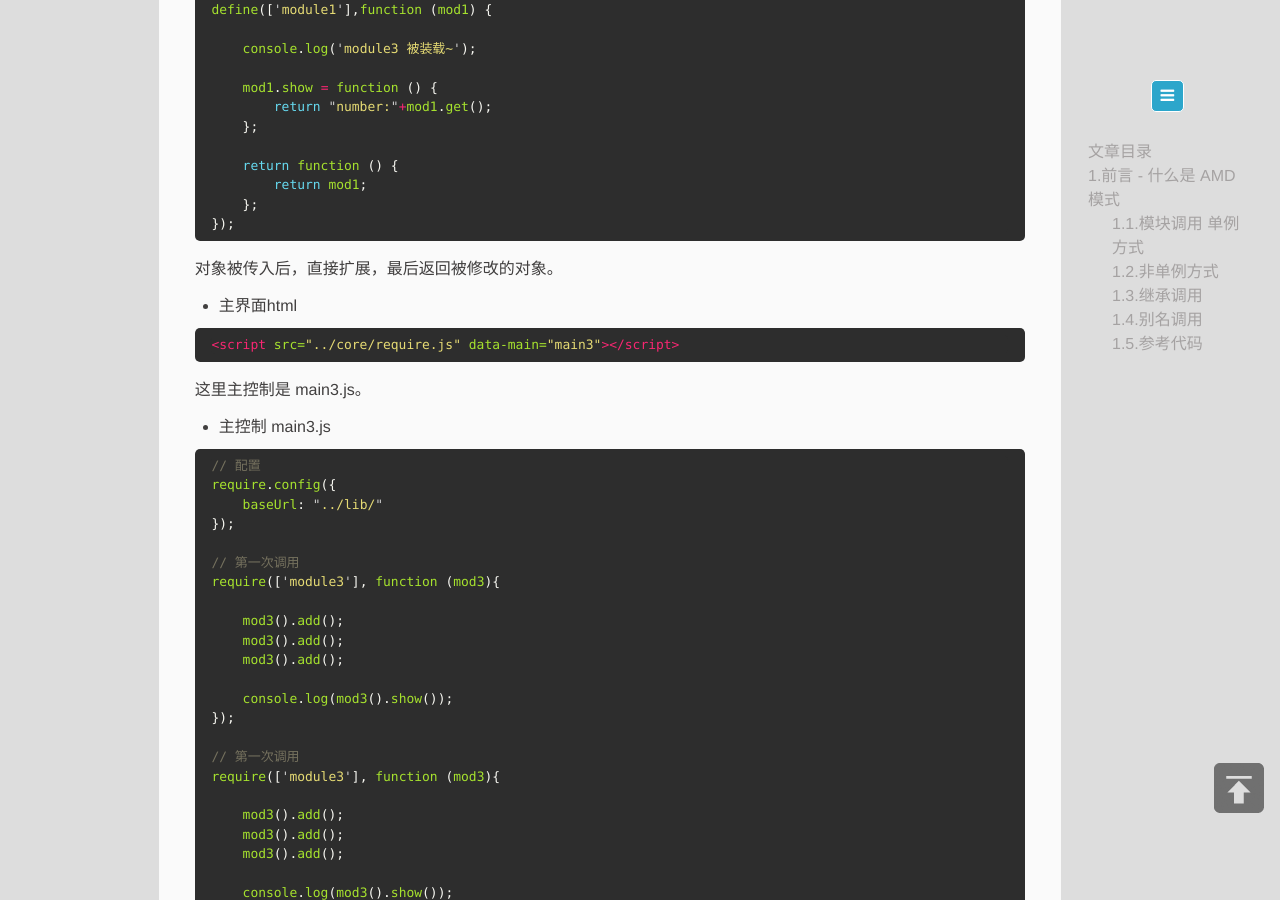
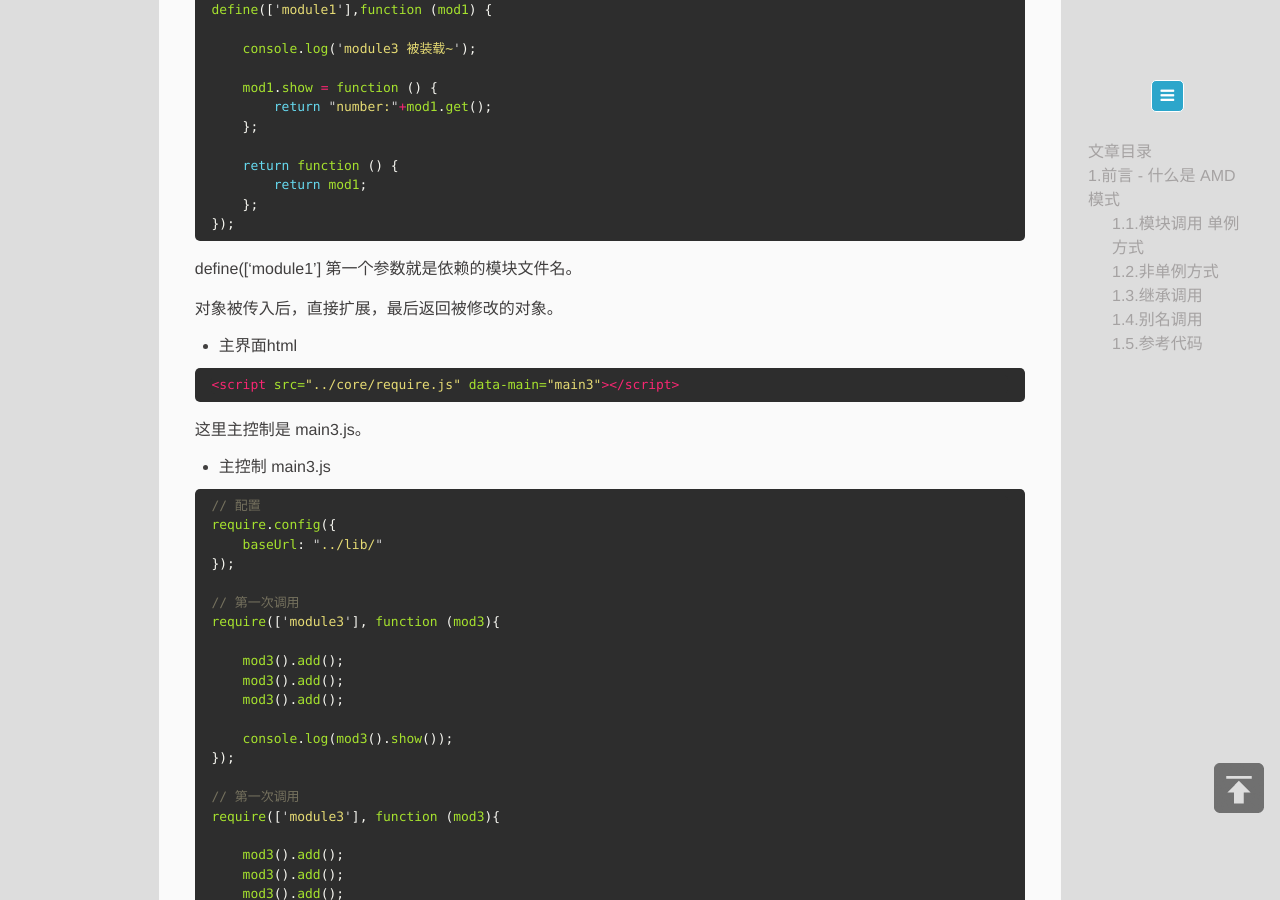
Before and after one commit to hans007/Hans007.GitHub.io, a Jekyll site: the page built from _posts/2016-11-10-javascript-requirejs.md, in a window 1280 px wide and 900 px high, scrolled down 3486 px. Built offline with Jekyll 4.4.1, drawn with Linux system fonts in a browser that asks for light colours; Markdown is read by kramdown in place of the engine named in the settings; comment, search, counter and statistics services are not loaded.

````diff
--- a/_posts/2016-11-10-javascript-requirejs.md
+++ b/_posts/2016-11-10-javascript-requirejs.md
@@ -190,6 +190,8 @@ define(['module1'],function (mod1) {
 });
 ```
 
+define(['module1'] 第一个参数就是依赖的模块文件名。
+
 对象被传入后，直接扩展，最后返回被修改的对象。
 
 - 主界面html
````
